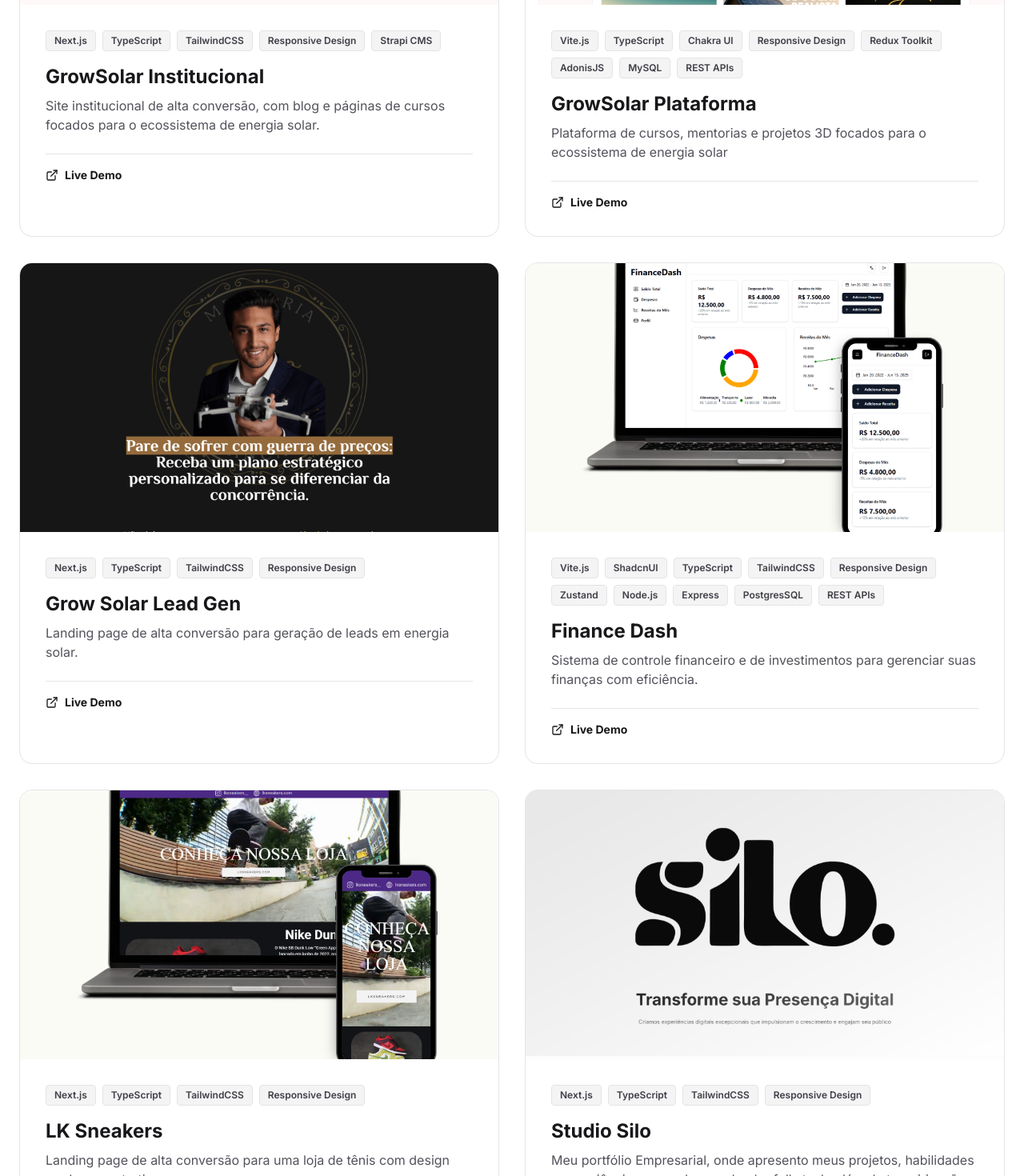
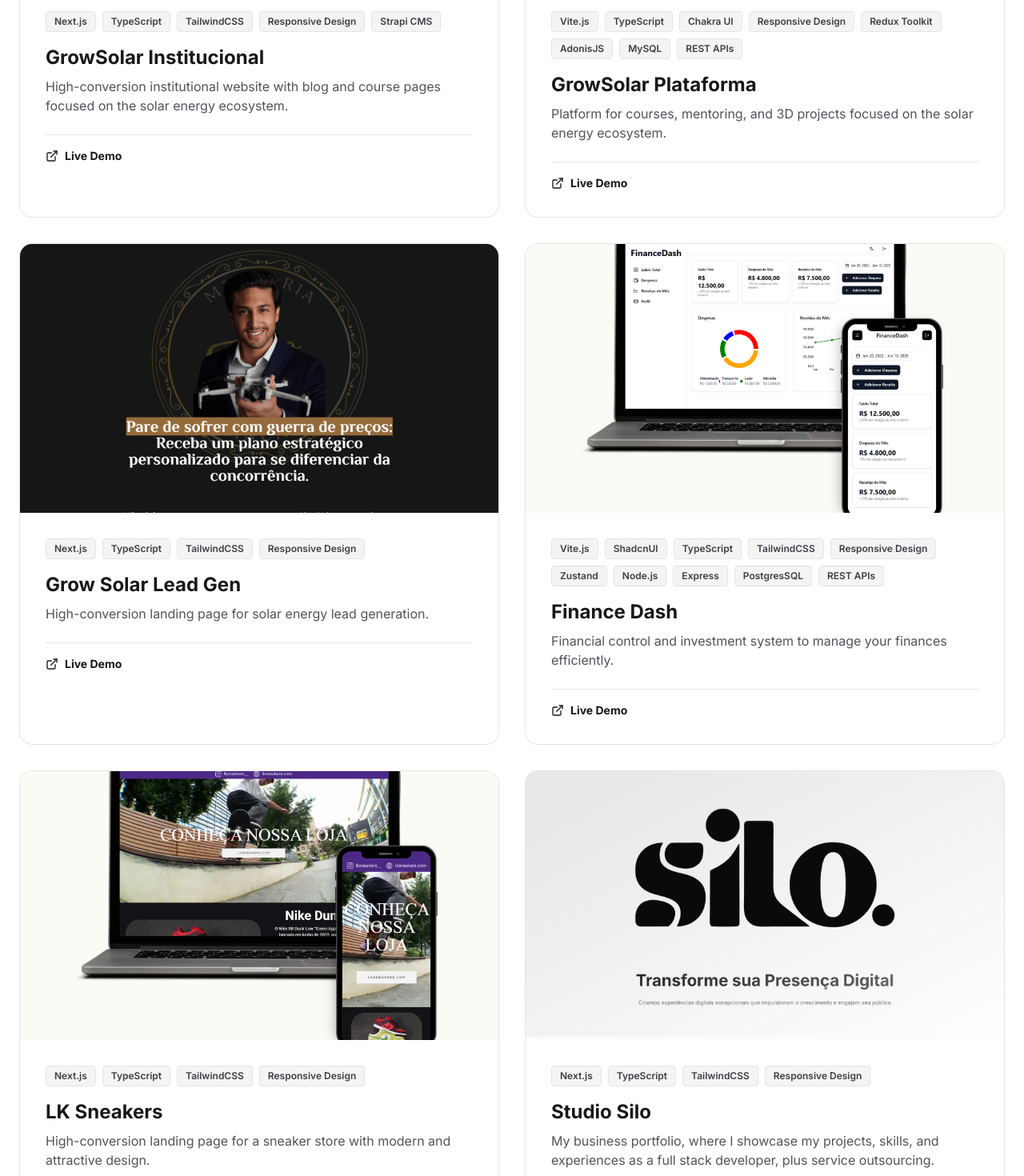
Before and after one commit to GuilhermeFon/portfolio, a Next.js app: page / in a window 1280 px wide. Shown: the part 2800-4270 px from the top of the page at 80% size. Built offline with nearby package versions, Linux system fonts and the light colour scheme.

Commit message:
Refactor project descriptions to support multilingual content

```diff
--- a/components/Projects.tsx
+++ b/components/Projects.tsx
@@ -67,7 +67,7 @@ const Projects: React.FC = () => {
                 </h3>
 
                 <p className="text-zinc-600 dark:text-zinc-400 mb-6 line-clamp-3 group-hover:line-clamp-none transition-all duration-300">
-                  {project.description}
+                  {project.description[language]}
                 </p>
 
                 <div className="flex items-center gap-4 pt-4 border-t border-zinc-200 dark:border-zinc-800">
--- a/constants.ts
+++ b/constants.ts
@@ -29,8 +29,10 @@ export const PROJECTS: Project[] = [
   {
     id: "7",
     title: "Mappo",
-    description:
-      "Plataforma Inovadora do mercado imobiliário que conecta compradores, vendedores e corretores de forma eficiente e transparente.",
+    description: {
+      en: "Innovative real estate platform that connects buyers, sellers, and brokers efficiently and transparently.",
+      pt: "Plataforma Inovadora do mercado imobiliário que conecta compradores, vendedores e corretores de forma eficiente e transparente.",
+    },
     tags: [
       "Vite.js",
       "TypeScript",
@@ -46,8 +48,10 @@ export const PROJECTS: Project[] = [
   {
     id: "12",
     title: "DynaPredict",
-    description:
-      "Ecossistema para realizar o monitoramento preditivo de máquinas combinado com ferramentas de inteligência de dados.",
+    description: {
+      en: "Ecosystem for predictive machine monitoring combined with data intelligence tools.",
+      pt: "Ecossistema para realizar o monitoramento preditivo de máquinas combinado com ferramentas de inteligência de dados.",
+    },
     tags: [
       "React",
       "TypeScript",
@@ -66,8 +70,10 @@ export const PROJECTS: Project[] = [
   {
     id: "10",
     title: "GrowSolar Institucional",
-    description:
-      "Site institucional de alta conversão, com blog e páginas de cursos focados para o ecossistema de energia solar.",
+    description: {
+      en: "High-conversion institutional website with blog and course pages focused on the solar energy ecosystem.",
+      pt: "Site institucional de alta conversão, com blog e páginas de cursos focados para o ecossistema de energia solar.",
+    },
     tags: [
       "Next.js",
       "TypeScript",
@@ -82,8 +88,10 @@ export const PROJECTS: Project[] = [
   {
     id: "11",
     title: "GrowSolar Plataforma",
-    description:
-      "Plataforma de cursos, mentorias e projetos 3D focados para o ecossistema de energia solar",
+    description: {
+      en: "Platform for courses, mentoring, and 3D projects focused on the solar energy ecosystem.",
+      pt: "Plataforma de cursos, mentorias e projetos 3D focados para o ecossistema de energia solar",
+    },
     tags: [
       "Vite.js",
       "TypeScript",
@@ -101,8 +109,10 @@ export const PROJECTS: Project[] = [
   {
     id: "5",
     title: "Grow Solar Lead Gen",
-    description:
-      "Landing page de alta conversão para geração de leads em energia solar.",
+    description: {
+      en: "High-conversion landing page for solar energy lead generation.",
+      pt: "Landing page de alta conversão para geração de leads em energia solar.",
+    },
     tags: ["Next.js", "TypeScript", "TailwindCSS", "Responsive Design"],
     image: GrowSolarCaseImage,
     link: "https://planoestrategico.growsolar.com.br/",
@@ -111,8 +121,10 @@ export const PROJECTS: Project[] = [
   {
     id: "2",
     title: "Finance Dash",
-    description:
-      "Sistema de controle financeiro e de investimentos para gerenciar suas finanças com eficiência.",
+    description: {
+      en: "Financial control and investment system to manage your finances efficiently.",
+      pt: "Sistema de controle financeiro e de investimentos para gerenciar suas finanças com eficiência.",
+    },
     tags: [
       "Vite.js",
       "ShadcnUI",
@@ -132,8 +144,10 @@ export const PROJECTS: Project[] = [
   {
     id: "1",
     title: "LK Sneakers",
-    description:
-      "Landing page de alta conversão para uma loja de tênis com design moderno e atrativo.",
+    description: {
+      en: "High-conversion landing page for a sneaker store with modern and attractive design.",
+      pt: "Landing page de alta conversão para uma loja de tênis com design moderno e atrativo.",
+    },
     tags: ["Next.js", "TypeScript", "TailwindCSS", "Responsive Design"],
     image: LkSneakersCaseImage,
     link: "https://page.lksneakers.com/",
@@ -142,8 +156,10 @@ export const PROJECTS: Project[] = [
   {
     id: "9",
     title: "Studio Silo",
-    description:
-      "Meu portfólio Empresarial, onde apresento meus projetos, habilidades e experiências como desenvolvedor full stack, além de terceirização de serviços.",
+    description: {
+      en: "My business portfolio, where I showcase my projects, skills, and experiences as a full stack developer, plus service outsourcing.",
+      pt: "Meu portfólio Empresarial, onde apresento meus projetos, habilidades e experiências como desenvolvedor full stack, além de terceirização de serviços.",
+    },
     tags: ["Next.js", "TypeScript", "TailwindCSS", "Responsive Design"],
     image: SiloCaseImage,
     link: "https://studio-silo.com/",
@@ -152,8 +168,10 @@ export const PROJECTS: Project[] = [
   {
     id: "3",
     title: "Mão na Roda",
-    description:
-      "Site de serviços que conecta clientes a profissionais qualificados.",
+    description: {
+      en: "Service website that connects clients with qualified professionals.",
+      pt: "Site de serviços que conecta clientes a profissionais qualificados.",
+    },
     tags: [
       "React",
       "TypeScript",
@@ -169,8 +187,10 @@ export const PROJECTS: Project[] = [
   {
     id: "6",
     title: "A Camponesa",
-    description:
-      "Landing page para uma confeitaria artesanal com foco em qualidade e tradição.",
+    description: {
+      en: "Landing page for an artisan bakery with a focus on quality and tradition.",
+      pt: "Landing page para uma confeitaria artesanal com foco em qualidade e tradição.",
+    },
     tags: ["Next.js", "TypeScript", "TailwindCSS", "Responsive Design"],
     image: CamponesaCaseImage,
     link: "https://a-camponesa.vercel.app/",
@@ -179,7 +199,10 @@ export const PROJECTS: Project[] = [
   {
     id: "4",
     title: "Burger Pro",
-    description: "Landing page para um curso de hambúrguer artesanal.",
+    description: {
+      en: "Landing page for an artisan burger course.",
+      pt: "Landing page para um curso de hambúrguer artesanal.",
+    },
     tags: ["Next.js", "TypeScript", "TailwindCSS", "Responsive Design"],
     image: BurgerCaseImage,
     link: "https://burguer-landing.vercel.app/",
```
Also changed, not shown: types.ts (+6 -3 lines).
